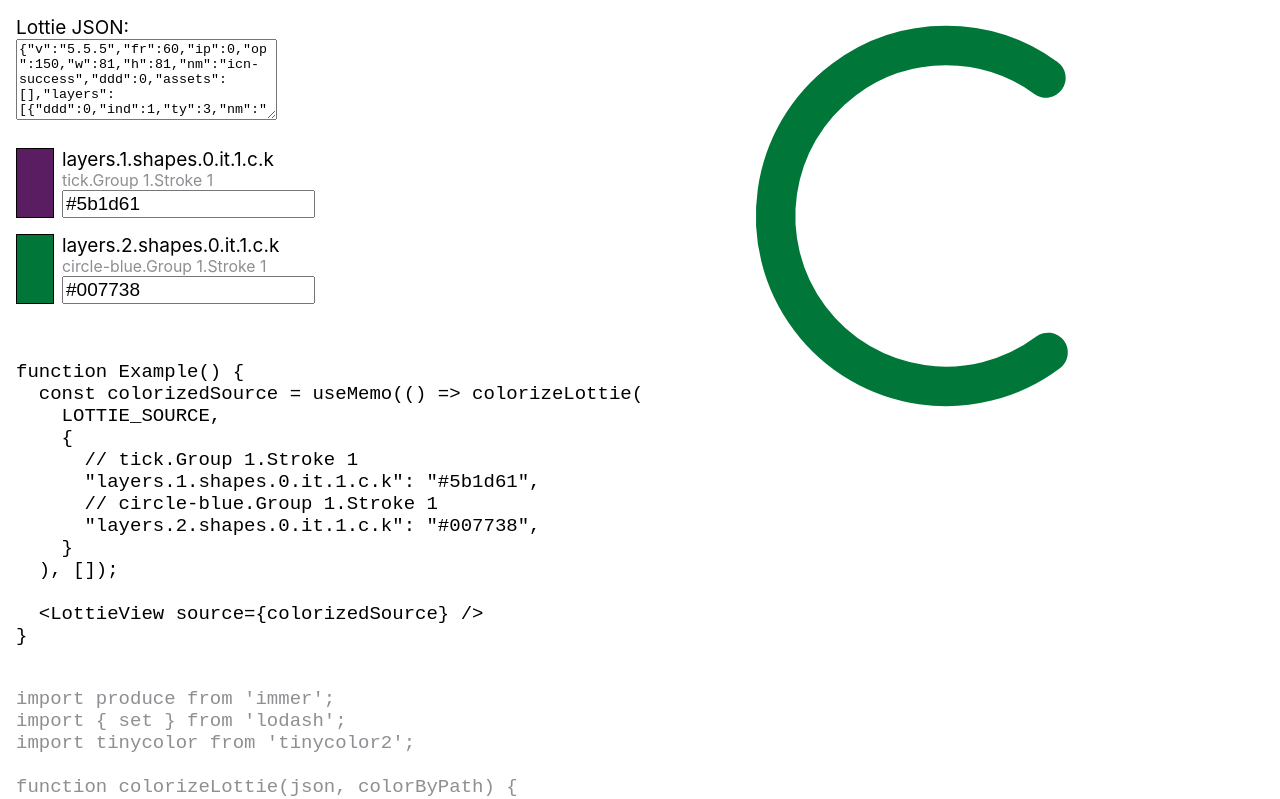
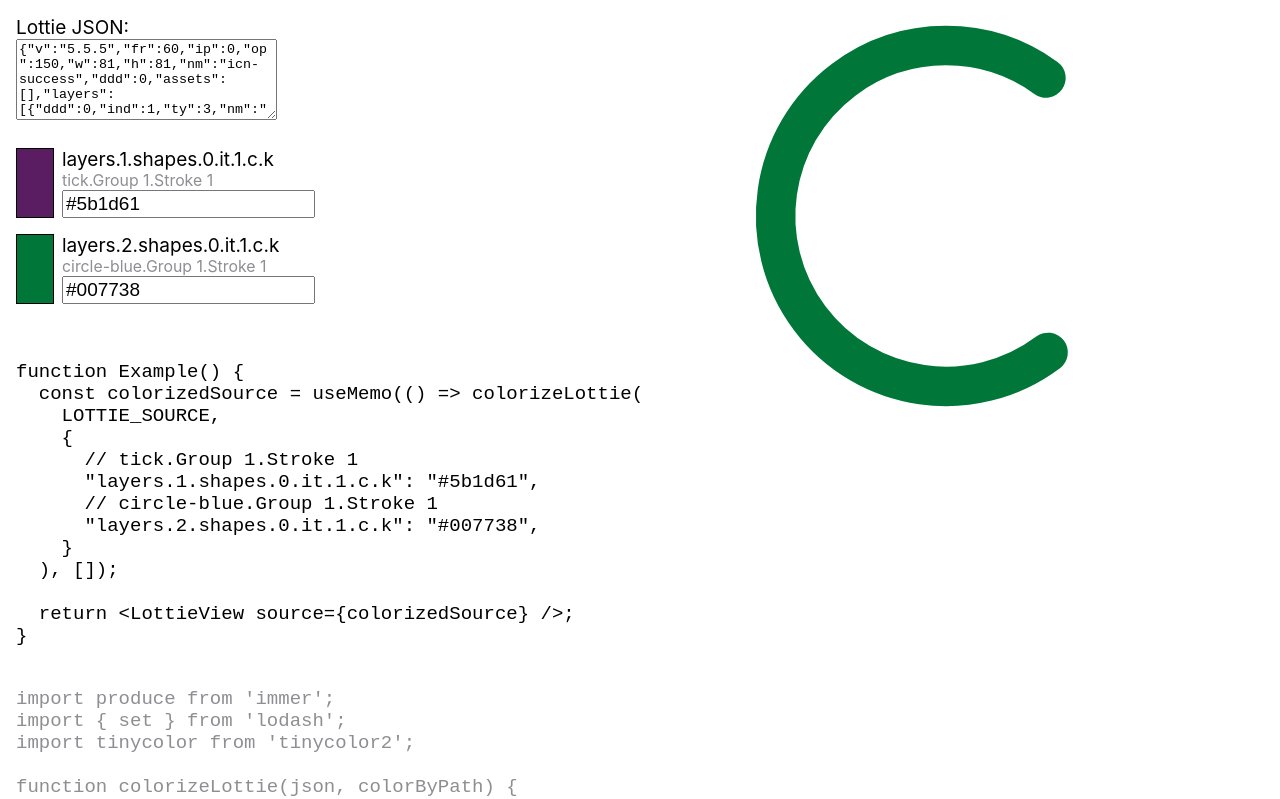
Before and after one commit to Noitidart/Colorize-Lottie, a React (Create React App) app: page / in a window 1280 px wide. Shown: the top 799 px of the page. Built offline with nearby package versions, Linux system fonts and the light colour scheme.

Commit message:
Touch up example with react example for usage

```diff
--- a/src/App.tsx
+++ b/src/App.tsx
@@ -171,7 +171,7 @@ function Example() {
     }
   ), []);
 
-  <LottieView source={colorizedSource} />
+  return <LottieView source={colorizedSource} />;
 }
 `}
         </pre>
```
